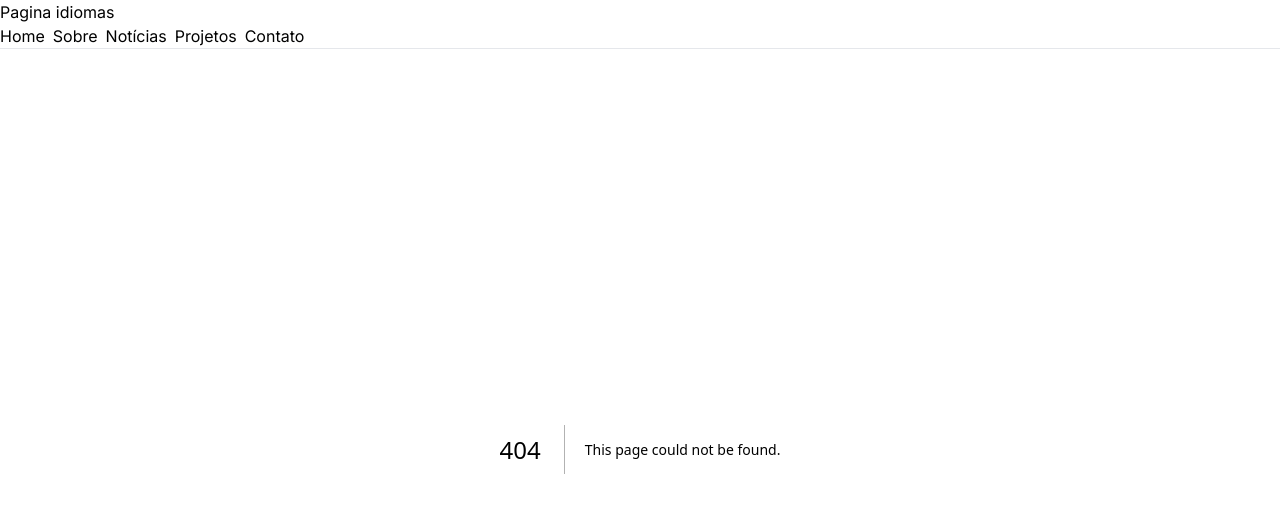
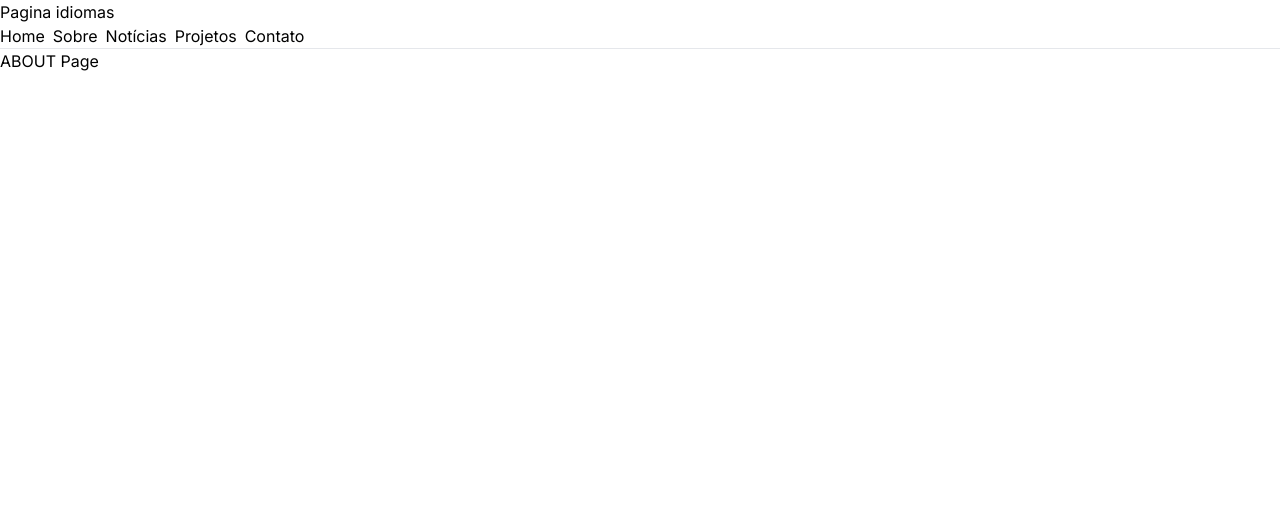
Before and after one commit to miguelamaral254/rnpidiomas, a Next.js app in the folder rnp-idiomas/: page /about in a window 1280 px wide. Before the commit this address had no page. Shown: the top 512 px of the page. Built offline with nearby package versions, Linux system fonts and the light colour scheme.

Commit message:
update
create about page

```diff
--- /dev/null
+++ b/rnp-idiomas/app/about/head.tsx
@@ -0,0 +1,9 @@
+import React from 'react'
+
+export default function AboutHead() {
+  return <>
+  <title>About Head</title>
+  </>
+
+
+}
--- /dev/null
+++ b/rnp-idiomas/app/about/page.tsx
@@ -0,0 +1,7 @@
+import React from 'react'
+
+export default function AboutPage() {
+  return <>
+  <h1>ABOUT Page</h1>
+  </>
+}
--- a/rnp-idiomas/app/layout.tsx
+++ b/rnp-idiomas/app/layout.tsx
@@ -22,7 +22,7 @@ export default function RootLayout({
         <nav >
           <ul className= "flex gap-2">
             <li><Link href="/">Home</Link></li>
-            <li><Link href="/users">Sobre</Link></li>
+            <li><Link href="/about">Sobre</Link></li>
             <li><Link href="/news">Notícias</Link></li>
             <li><Link href="projects">Projetos</Link></li>
             <li><Link href="contact">Contato</Link></li>
```
